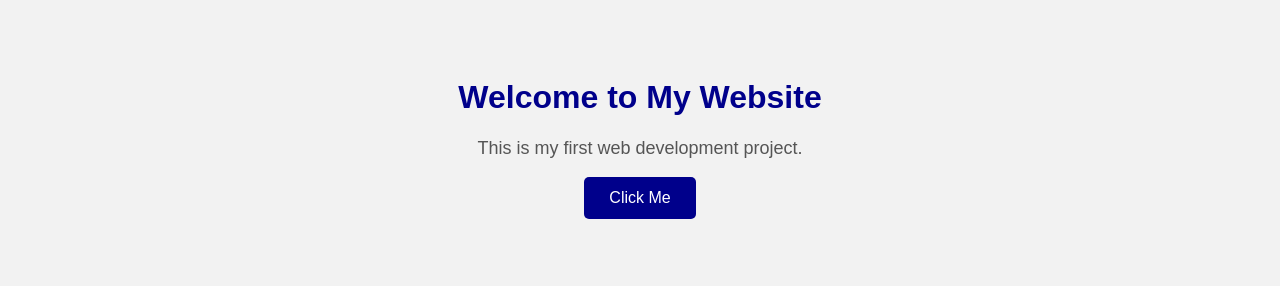
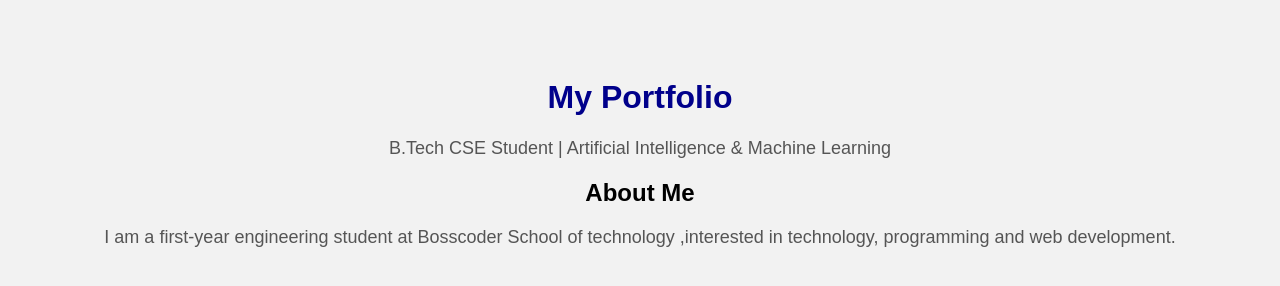
Before and after one commit to piyushguptaa2008/web-dev-lab-, a plain HTML site: page index.html in a window 1280 px wide. Drawn offline with Linux system fonts and the light colour scheme.

Commit message:
P3: Add about me section to portfolio

```diff
--- a/index.html
+++ b/index.html
@@ -1,21 +1,19 @@
 <!DOCTYPE html>
 <html lang="en">
 <head>
-    <link rel="stylesheet" href="style.css">
     <meta charset="UTF-8">
     <meta name="viewport" content="width=device-width, initial-scale=1.0">
-    <title>My First Website</title>
+    <title>My Student Portfolio</title>
+    <link rel="stylesheet" href="style.css">
 </head>
 <body>
 
-    <h1>Welcome to My Website</h1>
-    <p>This is my first web development project.</p>
-    <button onclick="showMessage()">Click Me</button>
-    <script>
-    function showMessage()
-    {
-        alert("Welcome to my website!");
-    }
-</script>
+    <h1>My Portfolio</h1>
+    <p>B.Tech CSE Student | Artificial Intelligence & Machine Learning</p>
+
+    <h2>About Me</h2>
+    <p>I am a first-year engineering student at Bosscoder School of technology ,interested in
+       technology, programming and web development.</p>
+
 </body>
 </html>
```
